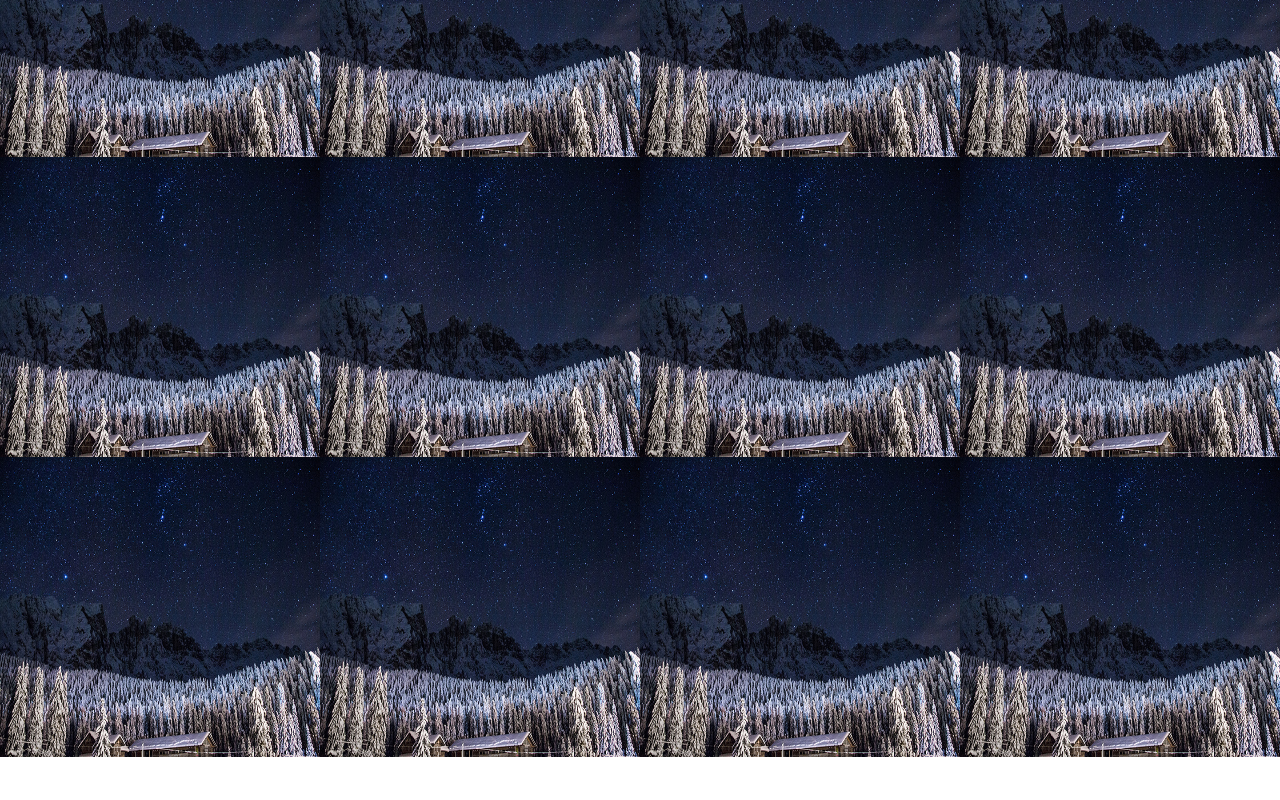
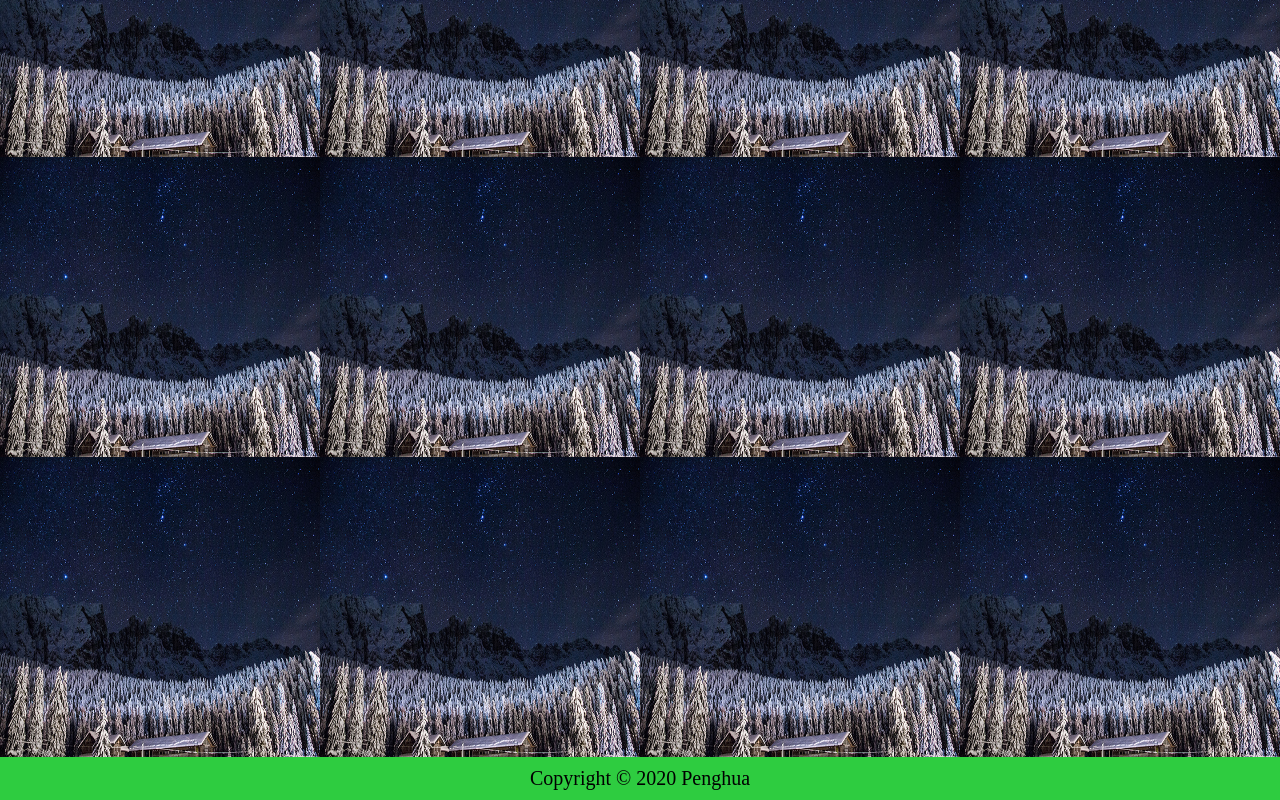
Before and after one commit to penghuachen/ithelp_gallery_demo, a React (Create React App) app: page / in a window 1280 px wide. Shown: the part 513-1313 px from the top of the page. Before the commit the page ends 1270 px from the top, so only its background shows below. Built offline with nearby package versions, Linux system fonts and the light colour scheme.

Commit message:
feat: build Footer component

```diff
--- a/src/App.js
+++ b/src/App.js
@@ -2,6 +2,7 @@ import React from 'react';
 import styled from 'styled-components';
 import Header from './components/Header';
 import GalleryList from './components/GalleryList';
+import Footer from './components/Footer';
 
 const AppDiv = styled.div`
   min-width: 1200px;
@@ -12,6 +13,7 @@ function App() {
     <AppDiv>
       <Header />
       <GalleryList />
+      <Footer />
     </AppDiv>
   );
 }
--- /dev/null
+++ b/src/components/Footer/index.js
@@ -0,0 +1,3 @@
+import Footer from './index.jsx';
+
+export default Footer;
--- /dev/null
+++ b/src/components/Footer/index.jsx
@@ -0,0 +1,19 @@
+import React from 'react';
+import styled from 'styled-components';
+
+const FooterDiv = styled.div`
+  text-align: center;
+  background: #2ECC40;
+  padding: 10px 15px;
+  font-size: 20px;
+`;
+
+const Footer = () => {
+  return (
+    <FooterDiv>
+      Copyright © 2020 Penghua
+    </FooterDiv>
+  );
+};
+
+export default Footer;
```
